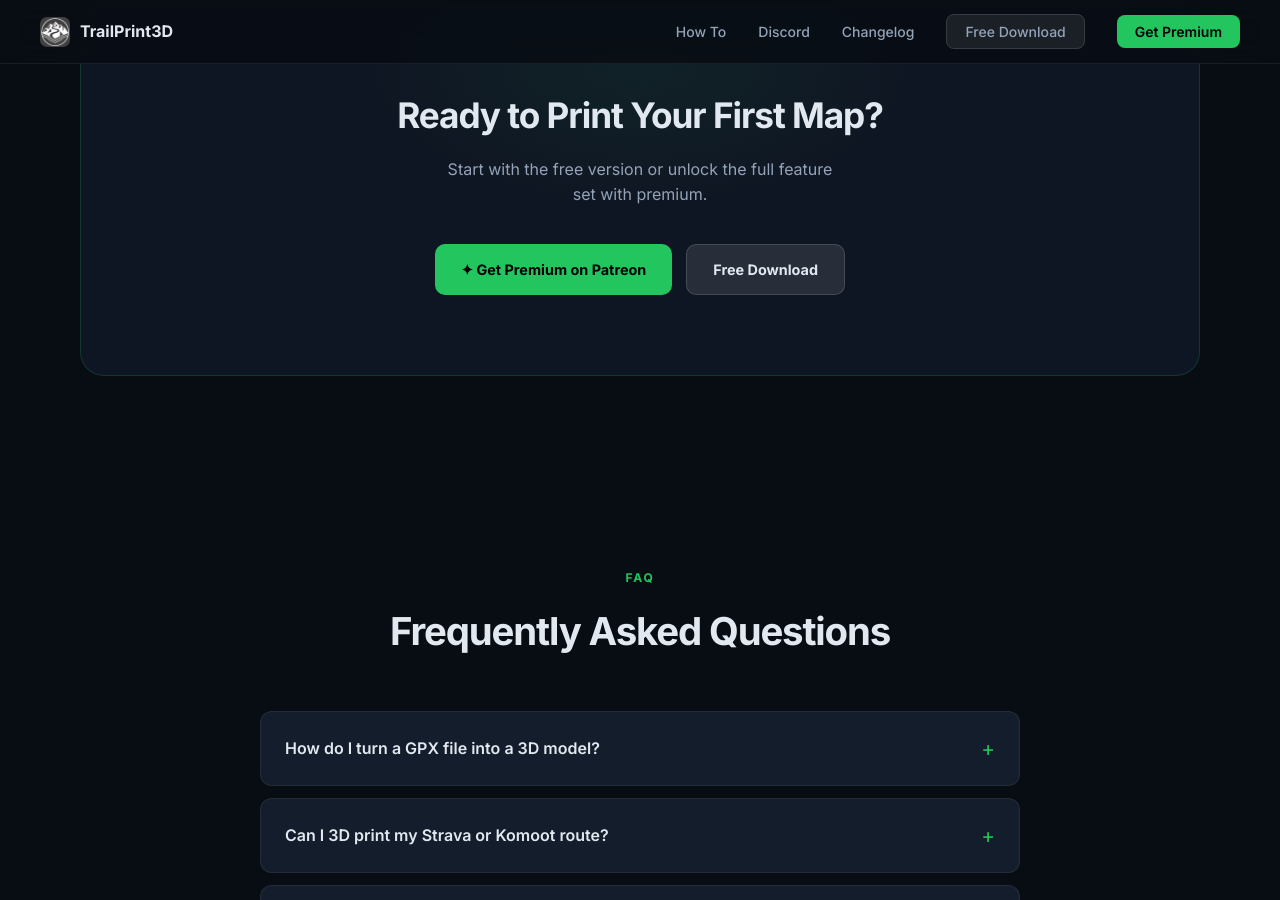
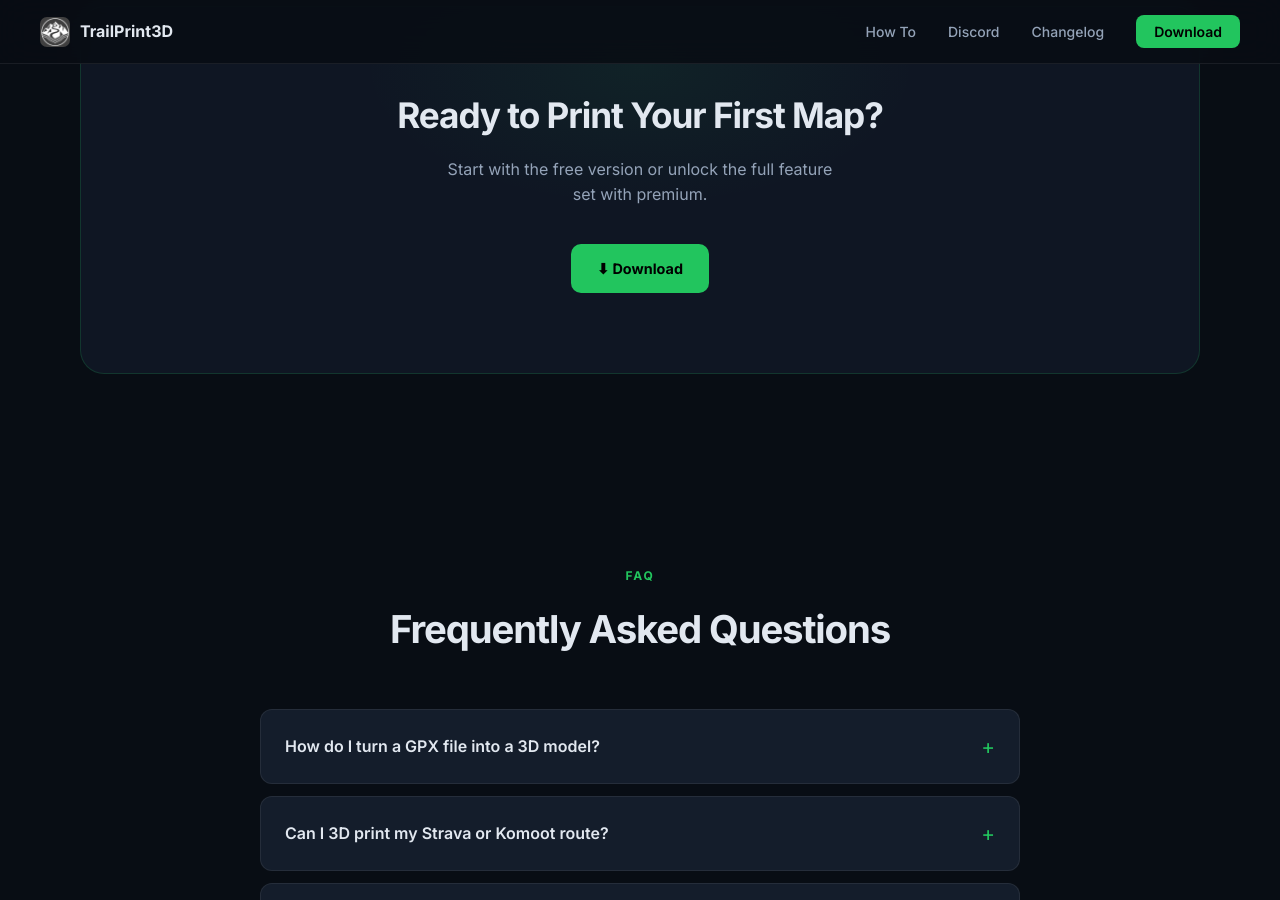
Before and after one commit to EmGi96/TrailPrint3D_web, a Jekyll site: the page built from index.html, in a window 1280 px wide and 900 px high, scrolled down 3445 px. Built offline with Jekyll 4.4.1, drawn with Linux system fonts in a browser that asks for light colours; some of the changed text lies outside the part shown.

Commit message:
Replace free download and premium buttons with single download page link
Co-Authored-By: Claude Sonnet 4.6 <noreply@anthropic.com>

```diff
--- a/_layouts/default.html
+++ b/_layouts/default.html
@@ -45,8 +45,7 @@
             <li><a href="howto.html"{% if page.nav_active == 'howto' %} class="nav-active"{% endif %}>How To</a></li>
             <li><a href="https://discord.gg/tqQy4Yh9Sz" target="_blank">Discord</a></li>
             <li><a href="/changelog.html" {% if page.nav_active == 'changelog' %}class="nav-active"{% endif %}>Changelog</a></li>
-            <li><a href="https://github.com/EmGi96/TrailPrint3D/archive/refs/heads/main.zip" class="nav-cta-free" onclick="gtag('event', 'file_download', {event_category: 'engagement', event_label: 'TrailPrint3D_main.zip'})">Free Download</a></li>
-            <li><a href="https://www.patreon.com/cw/EmGi3D" target="_blank" class="nav-cta">Get Premium</a></li>
+            <li><a href="/download.html" {% if page.nav_active == 'download' %}class="nav-cta nav-active"{% else %}class="nav-cta"{% endif %}>Download</a></li>
         </ul>
         {% endunless %}
     </nav>
--- a/index.html
+++ b/index.html
@@ -33,10 +33,9 @@ nav_home: true
                 Download Blender for Free &nbsp;·&nbsp; Install this Addon for Free &nbsp;·&nbsp; No Accounts &nbsp;·&nbsp; No Tracking &nbsp;·&nbsp; <strong>Full Control</strong> &nbsp;·&nbsp;
             </p>
             <div class="hero-actions">
-                <a href="https://www.patreon.com" target="_blank" class="btn-primary" onclick="gtag('event', 'get_premium_click', {event_category: 'engagement', event_label: 'hero'})">
-                    ✦ Get Premium
+                <a href="download.html" class="btn-primary">
+                    ⬇ Download
                 </a>
-                <a href="https://github.com/EmGi96/TrailPrint3D/archive/refs/heads/main.zip" class="btn-secondary" onclick="gtag('event', 'file_download', {event_category: 'engagement', event_label: 'TrailPrint3D_main.zip'})">Free Download</a>
             </div>
         </div>
 
@@ -213,10 +212,9 @@ nav_home: true
             <h2>Ready to Print Your First Map?</h2>
             <p>Start with the free version or unlock the full feature set with premium.</p>
             <div class="cta-actions">
-                <a href="https://www.patreon.com" target="_blank" class="btn-primary" onclick="gtag('event', 'get_premium_click', {event_category: 'engagement', event_label: 'cta'})">
-                    ✦ Get Premium on Patreon
+                <a href="download.html" class="btn-primary">
+                    ⬇ Download
                 </a>
-                <a href="https://github.com/EmGi96/TrailPrint3D/archive/refs/heads/main.zip" class="btn-secondary" onclick="gtag('event', 'file_download', {event_category: 'engagement', event_label: 'TrailPrint3D_main.zip'})">Free Download</a>
             </div>
         </div>
     </div>
```
